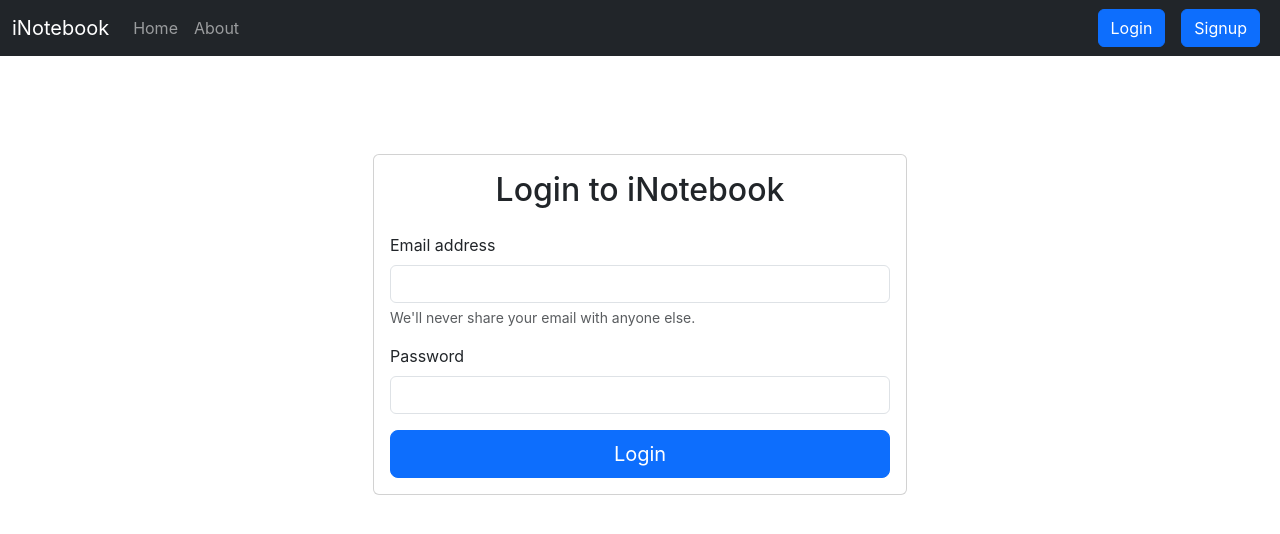
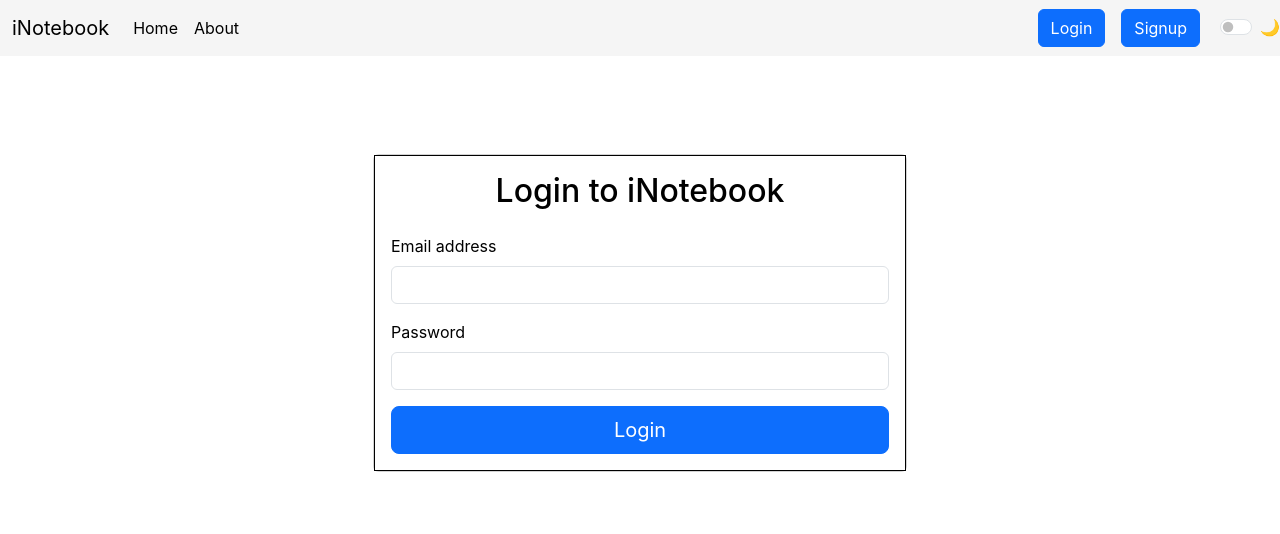
Before and after one commit to Ajay-33/iNotebook, a React (Create React App) app: page /login in a window 1280 px wide. Shown: the top 534 px of the page. Built offline with nearby package versions, Linux system fonts and the light colour scheme.

Commit message:
Added dark mode and made styling and buttons visually apt and appealing

```diff
--- a/src/App.js
+++ b/src/App.js
@@ -17,6 +17,8 @@ import Signup from './components/Signup';
 function App() {
 
   const [alert, setAlert] = useState(null);
+  const [mode, setMode] = useState('light');
+
   const showAlert = (message, type) => {
     setAlert({
       msg: message,
@@ -27,18 +29,31 @@ function App() {
     }, 1500)
   }
 
+  const toggleMode = () => {
+    if (mode === 'light') {
+      setMode('dark');
+      document.body.style.backgroundColor = '#1f1f1f';
+      showAlert('Dark Mode has been enabled', 'success');
+    }
+    else {
+      setMode('light');
+      document.body.style.backgroundColor = 'white';
+      showAlert('Light Mode has been enabled', 'success');
+    }
+  }
+
   return (
     <>
       <NoteState>
         <Router>
-          <Navbar showAlert={showAlert} />
+          <Navbar showAlert={showAlert} mode={mode} toggleMode={toggleMode} />
           <Alert alert={alert} />
           <div className="container">
             <Routes>
-              <Route exact path='/' element={<Home showAlert={showAlert} />} />
-              <Route exact path='/about' element={<About />} />
-              <Route exact path='/login' element={<Login showAlert={showAlert} />} />
-              <Route exact path='/signup' element={<Signup showAlert={showAlert} />} />
+              <Route exact path='/' element={<Home mode={mode} showAlert={showAlert} />} />
+              <Route exact path='/about' element={<About mode={mode} />} />
+              <Route exact path='/login' element={<Login mode={mode} showAlert={showAlert} />} />
+              <Route exact path='/signup' element={<Signup mode={mode} showAlert={showAlert} />} />
             </Routes>
           </div>
         </Router>
--- a/src/components/About.js
+++ b/src/components/About.js
@@ -1,7 +1,6 @@
 // import React,{ useContext,useEffect } from 'react'
 
 const About = () => {
-
   return (
     <div>
       This is About page
--- a/src/components/Alert.js
+++ b/src/components/Alert.js
@@ -3,7 +3,7 @@ import React from 'react';
 function Alert(props) {
     const capitalize = (word) => {
         if (word === 'danger') {
-      word = "error";
+            return "Error";
         }
         const lower = word.toLowerCase();
         return lower.charAt(0).toUpperCase() + lower.slice(1);
--- a/src/components/Home.js
+++ b/src/components/Home.js
@@ -4,7 +4,7 @@ const Home = (props) => {
 
   return (
     <div>
-      <Notes showAlert={props.showAlert} />
+      <Notes showAlert={props.showAlert} mode={props.mode} />
     </div>
   )
 }
--- a/src/components/Login.js
+++ b/src/components/Login.js
@@ -36,20 +36,19 @@ function Login(props) {
             <div className='row justify-content-center'>
                 <div className='col-md-6'>
                     <div className='card'>
-                        <div className='card-body'>
+                        <div className='card-body' style={{ backgroundColor: props.mode === 'dark' ? '#262626' : 'white', color: props.mode === 'dark' ? 'white' : 'black', border: props.mode === 'dark' ? '1px solid white' : '1px solid black' }} >
                             <h2 className='card-title text-center mb-4'>Login to iNotebook</h2>
                             <form onSubmit={handleSubmission}>
                                 <div className="mb-3">
                                     <label htmlFor="email" className="form-label">Email address</label>
                                     <input type="email" className="form-control" value={credentials.email} onChange={onChange} id="email" name='email' aria-describedby="emailHelp" />
-                                    <div id="emailHelp" className="form-text">We'll never share your email with anyone else.</div>
                                 </div>
                                 <div className="mb-3">
                                     <label htmlFor="password" className="form-label">Password</label>
                                     <input type="password" name='password' className="form-control" value={credentials.password} onChange={onChange} id="password" />
                                 </div>
                                 <div className='d-grid'>
-                                    <button type="submit" className="btn btn-primary btn-lg">Login</button>
+                                    <button type="submit" className={`btn btn-${props.mode === 'dark' ? 'danger' : 'primary'} btn-lg`} >Login</button>
                                 </div>
                             </form>
                         </div>
--- a/src/components/Navbar.js
+++ b/src/components/Navbar.js
@@ -1,40 +1,45 @@
-import React from 'react'
-import { Link, useLocation, useNavigate } from 'react-router-dom'
+import React from 'react';
+import { Link, useLocation, useNavigate } from 'react-router-dom';
 
 function Navbar(props) {
     let location = useLocation();
-    const navigate = useNavigate()
+    const navigate = useNavigate();
     const handleLogOut = () => {
         localStorage.removeItem('token');
-        props.showAlert('Logged out Succesfully','success')
-        navigate('/login')
-    }
+        props.showAlert('Logged out Succesfully', 'success');
+        navigate('/login');
+    };
 
     return (
-        <nav className="navbar navbar-expand-lg navbar-dark bg-dark">
+        <nav className={`navbar navbar-expand-lg`} style={{ backgroundColor: props.mode === 'dark' ? '#262626' : '#F5F5F5' }}>
             <div className="container-fluid">
-                <Link className="navbar-brand" to="/">iNotebook</Link>
+                <Link className="navbar-brand" to="/" style={{ color: props.mode === 'dark' ? 'white' : 'black' }}>iNotebook</Link>
                 <button className="navbar-toggler" type="button" data-bs-toggle="collapse" data-bs-target="#navbarSupportedContent" aria-controls="navbarSupportedContent" aria-expanded="false" aria-label="Toggle navigation">
                     <span className="navbar-toggler-icon"></span>
                 </button>
                 <div className="collapse navbar-collapse" id="navbarSupportedContent">
                     <ul className="navbar-nav me-auto mb-2 mb-lg-0">
                         <li className="nav-item">
-                            <Link className={`nav-link ${location.pathname === "/" ? "active" : ""}`} aria-current="page" to="/">Home</Link>
+                            <Link className={`nav-link ${location.pathname === "/" ? "active" : ""}`} style={{ color: props.mode === 'dark' ? 'white' : 'black' }} aria-current="page" to="/">Home</Link>
                         </li>
                         <li className="nav-item">
-                            <Link className={`nav-link ${location.pathname === "/about" ? "active" : ""}`} to="/about">About</Link>
+                            <Link className={`nav-link ${location.pathname === "/about" ? "active" : ""}`} style={{ color: props.mode === 'dark' ? 'white' : 'black' }} to="/about">About</Link>
                         </li>
                     </ul>
                     {!localStorage.getItem('token') ? <form className="d-flex">
-                        <Link className="btn btn-primary mx-2" to='/login' role='button'>Login</Link>
-                        <Link className="btn btn-primary mx-2" to='/signup' role='button'>Signup</Link>
-                    </form> : <button onClick={handleLogOut} className='btn btn-primary mx-1'>Logout</button>}
+                        <Link className={`btn btn-${props.mode === 'dark' ? 'danger' : 'primary'} mx-2`} to='/login' role='button' style={{ color: 'white' }}>Login</Link>
+                        <Link className={`btn btn-${props.mode === 'dark' ? 'danger' : 'primary'} mx-2`} to='/signup' role='button' style={{ color: 'white' }}>Signup</Link>
+                    </form> : <button onClick={handleLogOut} className={`btn btn-${props.mode === 'dark' ? 'danger' : 'primary'} mx-1`} style={{ color: 'white' }}>Logout</button>}
+                </div>
+            </div>
+            <div className="dark-mode-toggler">
+                <div className={`form-check form-switch text-${props.mode === 'light' ? 'dark' : 'light'}`}>
+                    <input className="form-check-input" onClick={props.toggleMode} type="checkbox" role="switch" id="flexSwitchCheckDefault" />
+                    <label className="form-check-label" htmlFor="flexSwitchCheckDefault">🌙</label>
                 </div>
             </div>
         </nav>
-
-    )
+    );
 }
 
-export default Navbar
+export default Navbar;
--- a/src/components/Signup.js
+++ b/src/components/Signup.js
@@ -38,7 +38,7 @@ function Signup(props) {
         <div className='container mt-5'>
             <div className='row justify-content-center'>
                 <div className='col-md-6'>
-                    <div className='card'>
+                    <div className='card' style={{ backgroundColor: props.mode === 'dark' ? '#262626' : 'white', color: props.mode === 'dark' ? 'white' : 'black', border: props.mode === 'dark' ? '1px solid white' : '1px solid black' }}>
                         <div className='card-body'>
                             <h2 className='card-title text-center mb-4'>Create an account</h2>
                             <form onSubmit={handleSubmission}>
@@ -59,8 +59,9 @@ function Signup(props) {
                                     <input type="password" className="form-control" id="cpassword" name='cpassword' required minLength={5} onChange={onChange} />
                                 </div>
                                 <div className='d-grid'>
-                                    <button type="submit" className="btn btn-primary btn-lg">Sign Up</button>
+                                    <button type="submit" className={`btn btn-${props.mode === 'dark' ? 'danger' : 'primary'} btn-lg`} >Sign Up</button>
                                 </div>
+
                             </form>
                         </div>
                     </div>
--- a/src/context/notes/NoteState.js
+++ b/src/context/notes/NoteState.js
@@ -5,6 +5,7 @@ const NoteState = (props) => {
     const host = 'http://localhost:5000'
     const notesInitial = []
     const [notes, setNotes] = useState(notesInitial)
+
 
     const getAllNotes = async () => {
         console.log(localStorage.getItem('token'))
```
Also changed, not shown: src/components/AddNote.js (+6 -6 lines), src/components/NoteItem.js (+5 -5 lines), src/components/Notes.js (+8 -8 lines). Lines whose indentation alone changed are shown as unchanged.
